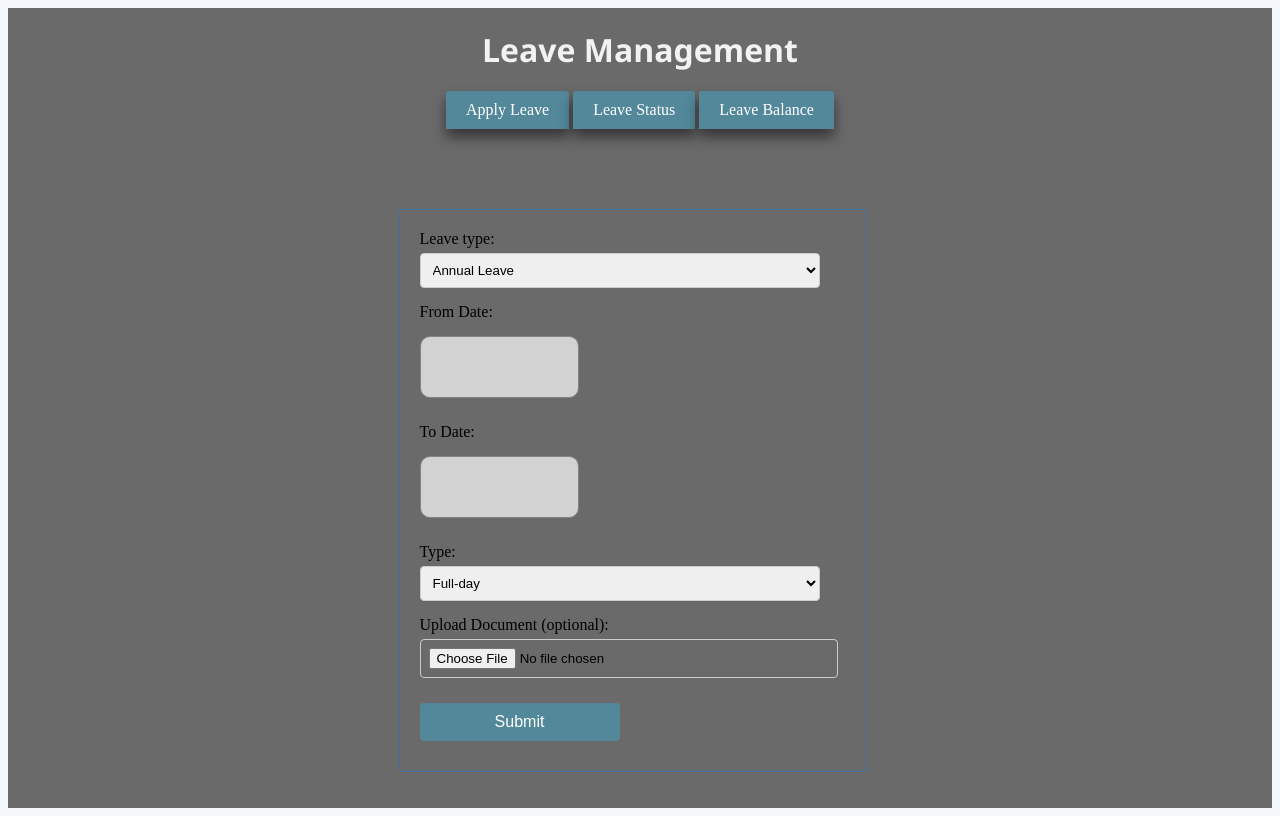
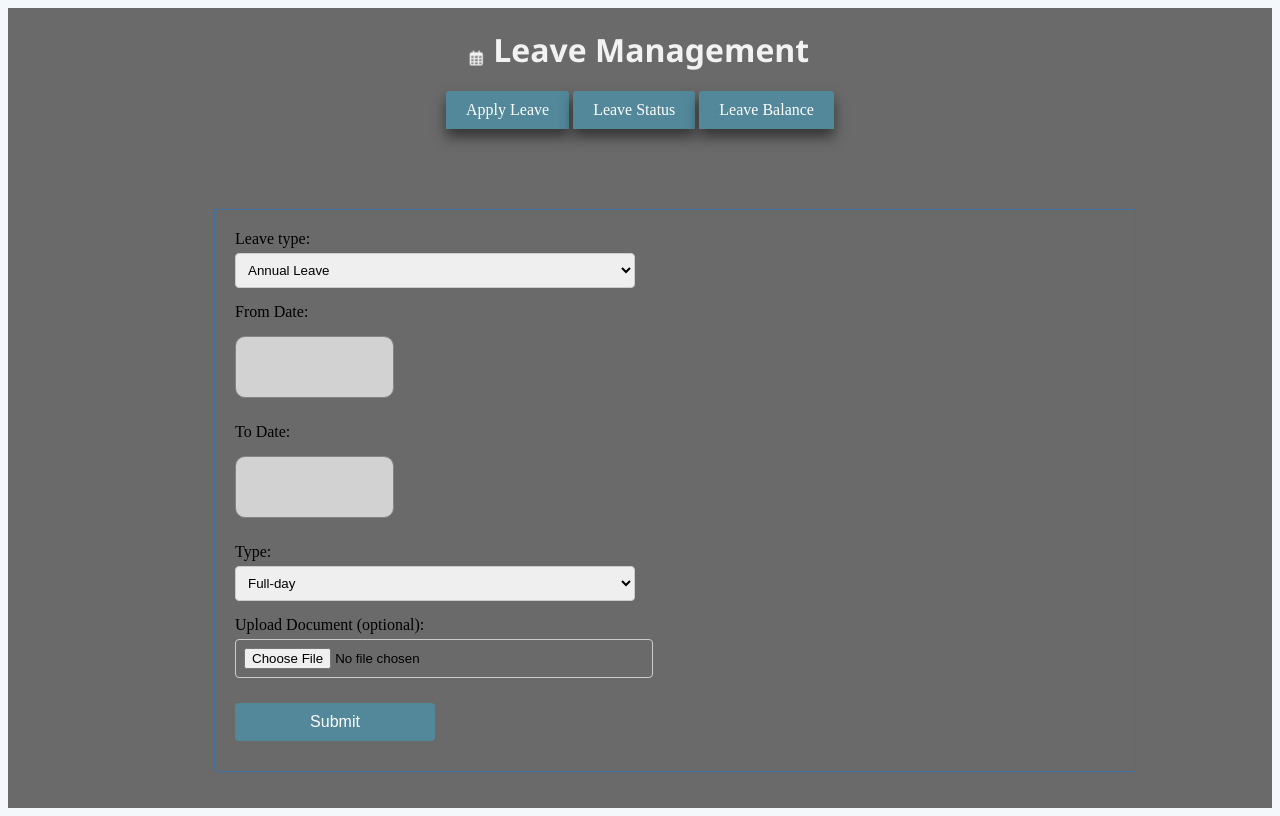
Before and after one commit to syukrsl/CapstoneProject_Frontend, a React (Vite) app: page /leave in a window 1280 px wide. Built offline with nearby package versions, Linux system fonts and the light colour scheme.

Commit message:
Modify UI Alignment

```diff
--- a/src/components/ClassicGames.css
+++ b/src/components/ClassicGames.css
@@ -40,12 +40,12 @@
 .panel {
   display: none;
   padding: 20px;
-  border: 1px solid #32557f;
+  border: 1px solid #4f4f4f;
   border-radius: 0 0 3px 3px;
 }
 
 .panel.active {
   display: block;
+  margin-right: -200px;
+  width: 900px;
 }
-
-/* Add any additional styling as needed */
--- a/src/pages/Leave.css
+++ b/src/pages/Leave.css
@@ -51,12 +51,13 @@
 
 .panel.active {
   display: block;
+  margin-left: -130px;
 }
 
 .apply-leave-form {
   display: flex;
   flex-direction: column;
-  width: 100%;
+  width: 400%;
   max-width: 400px;
   margin: 10px;
 }
@@ -131,3 +132,10 @@ button:hover {
   background-color: #52889a;
   color: white;
 }
+
+.fa-beat {
+  animation: beat 1s infinite;
+  font-size: 0.75rem;
+  margin-right: 0.75rem;
+
+}
--- a/src/pages/Leave.jsx
+++ b/src/pages/Leave.jsx
@@ -2,6 +2,8 @@ import React, { useState } from 'react';
 import './Leave.css';
 import DatePicker from 'react-datepicker';
 import 'react-datepicker/dist/react-datepicker.css';
+import { FontAwesomeIcon } from "@fortawesome/react-fontawesome";
+import { faCalendarAlt } from '@fortawesome/free-regular-svg-icons';
 
 function Leave() {
   const [activeTab, setActiveTab] = useState('ApplyLeave');
@@ -139,7 +141,10 @@ function Leave() {
 
   return (
     <div className="leave-container">
-      <h1 className="leave-header">Leave Management</h1>
+      <h1 className="leave-header">
+      <FontAwesomeIcon icon={faCalendarAlt} className="fa-beat"/>
+      Leave Management
+      </h1>
       <div className="tabs">
         <label className={`tab ${activeTab === 'ApplyLeave' ? 'active' : ''}`} onClick={() => handleTabChange('ApplyLeave')}>Apply Leave</label>
         <label className={`tab ${activeTab === 'LeaveStatus' ? 'active' : ''}`} onClick={() => handleTabChange('LeaveStatus')}>Leave Status</label>
```
